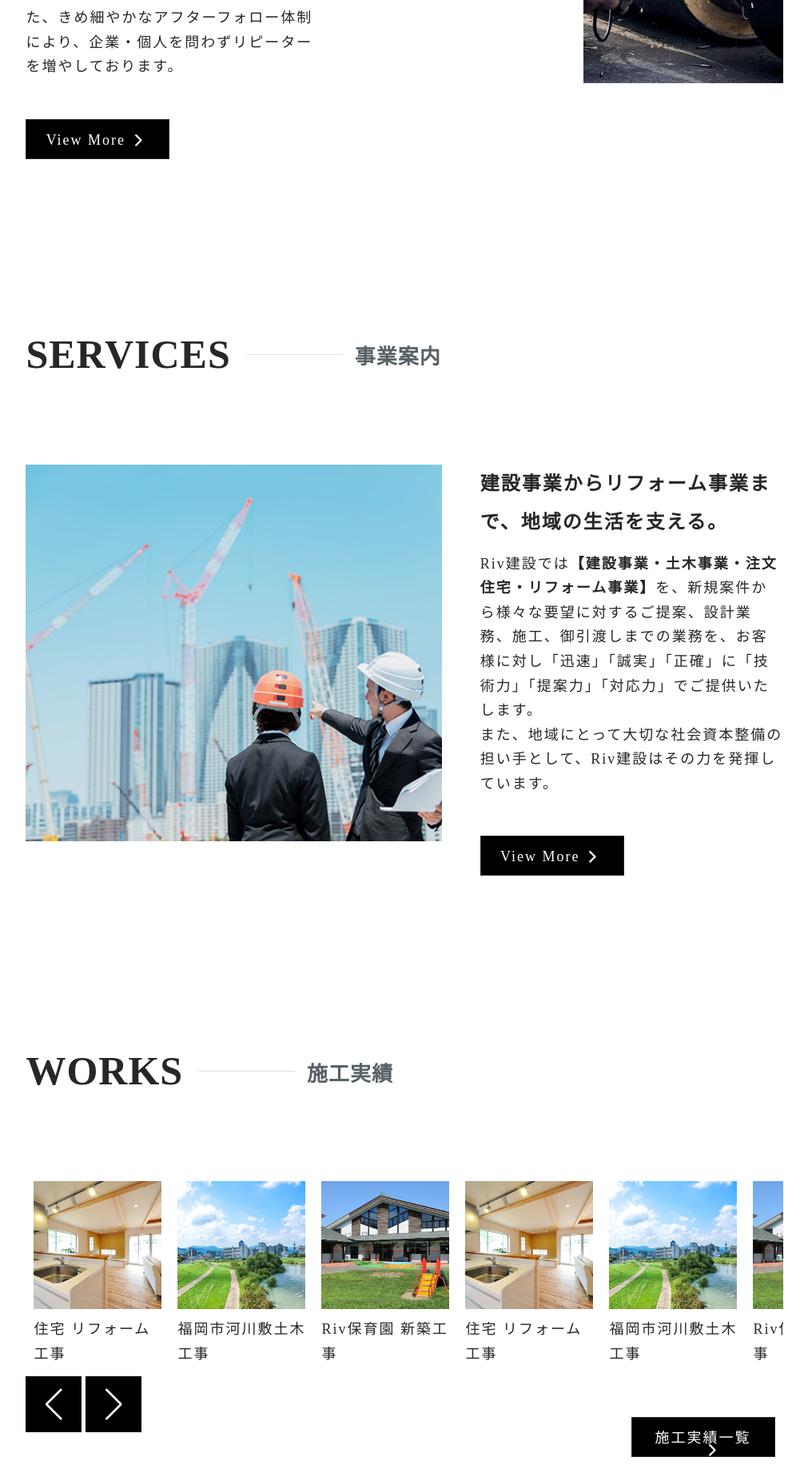
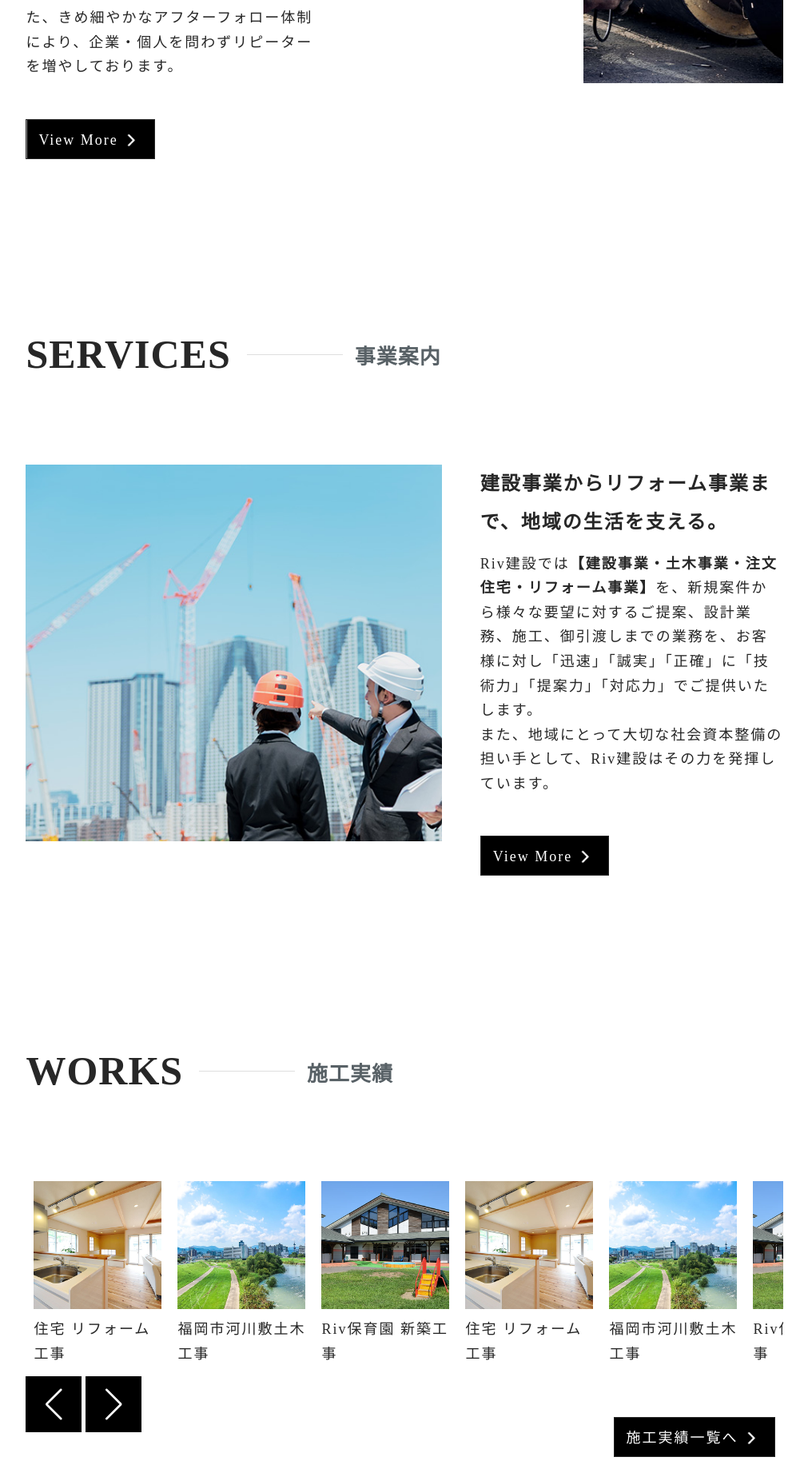
Before and after one commit to shoutaoumaru/construction-4, a PHP site: page /index.html in a window 1280 px wide. Shown: the part 1356-3193 px from the top of the page at 80% size, without its empty margins (198-1209 px from the left). Run offline with PHP 8.4, Linux system fonts and the light colour scheme; some libraries are stand-ins or nearby versions.

Commit message:
btn width

```diff
--- a/styles/breakpoints/_base.scss
+++ b/styles/breakpoints/_base.scss
@@ -252,7 +252,6 @@ body.hidden {
 
   &__link {
     background-color: $cShadowBlack;
-    width: 180px;
     height: 50px;
     display: inline-block;
     padding: 10px 15px;
--- a/styles/style.css
+++ b/styles/style.css
@@ -562,7 +562,6 @@ body.hidden {
 
 .more-btn__link {
   background-color: black;
-  width: 180px;
   height: 50px;
   display: inline-block;
   padding: 10px 15px;
@@ -1666,7 +1665,7 @@ body.hidden {
   z-index: 3000;
 }
 
-@media (max-width: 600px) {
+@media (max-width: 599px) {
   .p-header {
     height: 64px;
   }
@@ -1713,6 +1712,9 @@ body.hidden {
   .pc-container .logo__img {
     display: inline-block;
     margin: 15px 10px 0 20px;
+  }
+  .mobile-menu {
+    display: none;
   }
 }
 
```
Also changed, not shown: 1 other file.
